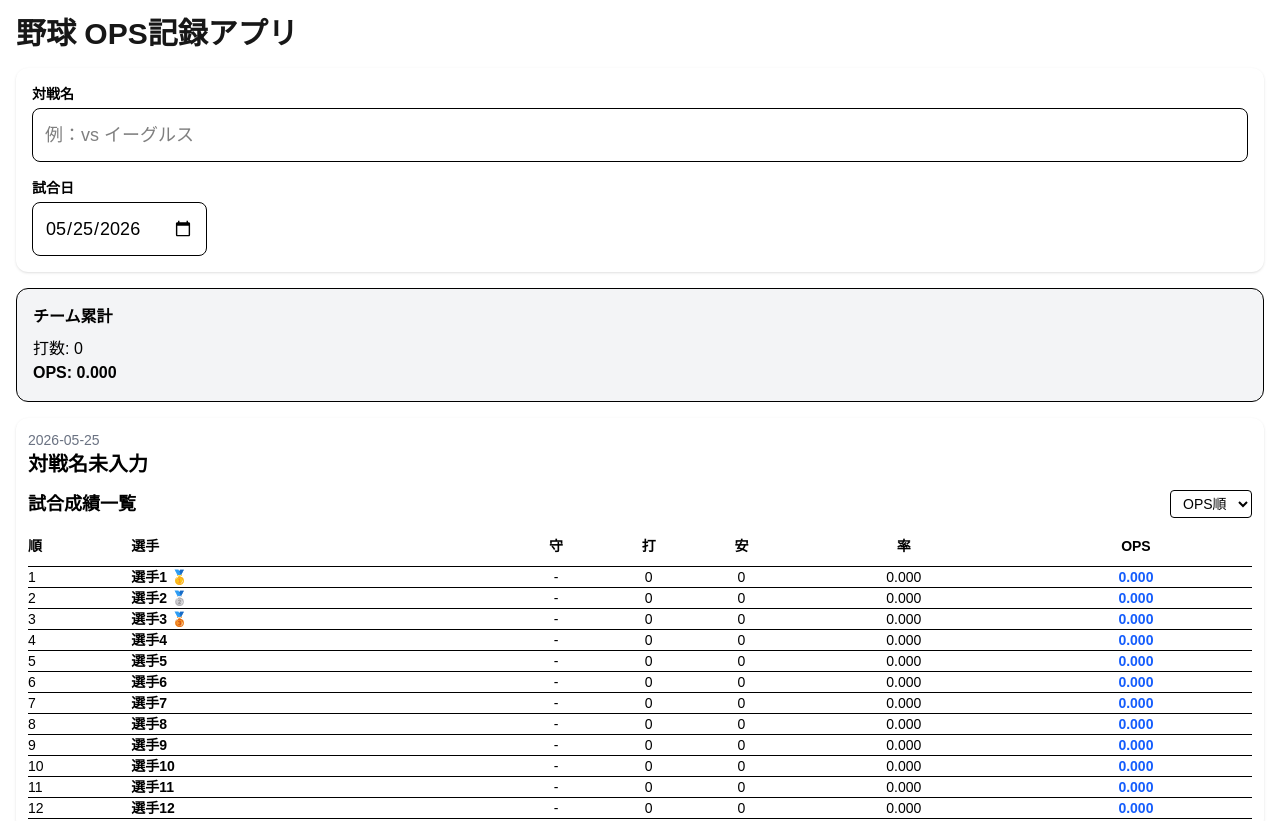
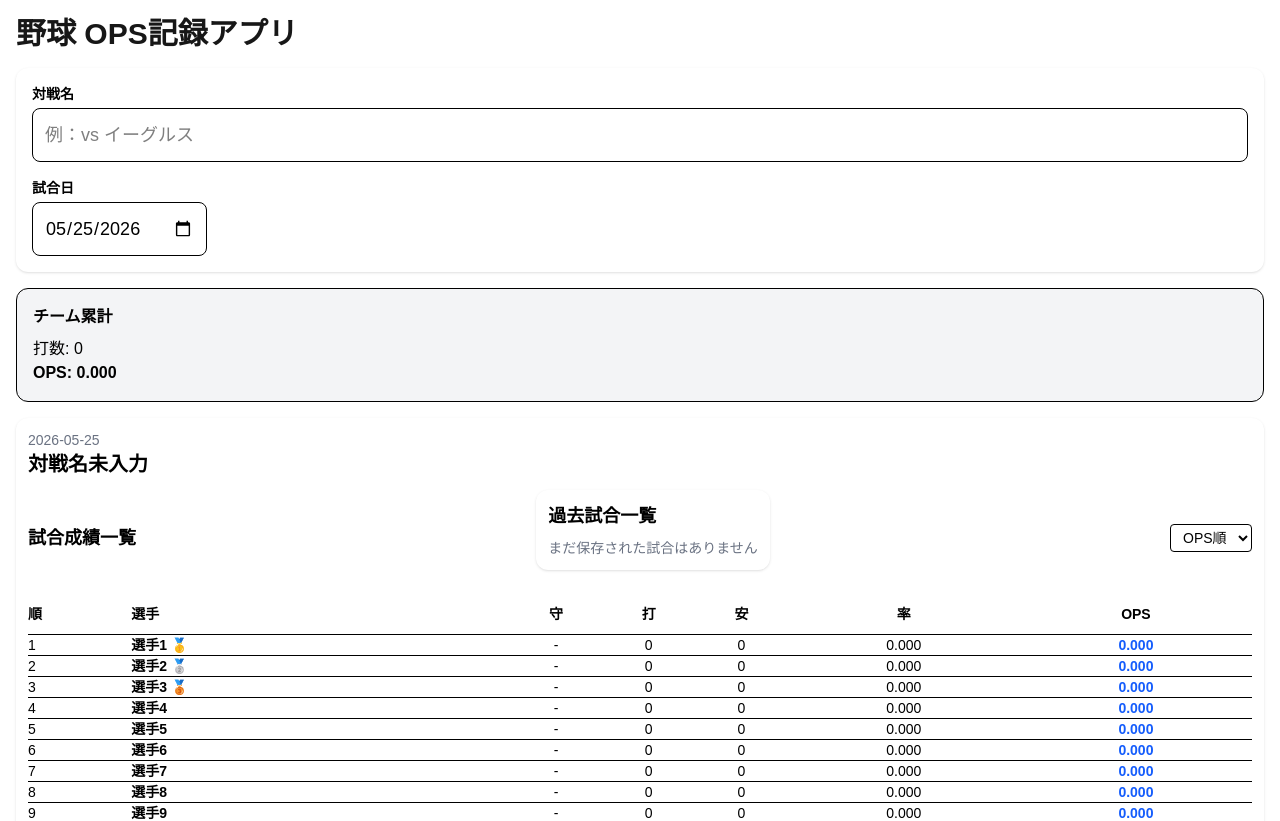
Before and after one commit to forcascreate-eng/baseball-ops-app, a Next.js app: page / in a window 1280 px wide. Shown: the top 821 px of the page. Built offline with nearby package versions, Linux system fonts and the light colour scheme.

Commit message:
show game history

```diff
--- a/app/page.tsx
+++ b/app/page.tsx
@@ -279,6 +279,28 @@ const togglePlayerHistory = (playerIndex: number) => {
       試合成績一覧
     </h2>
 
+  <div className="bg-white text-black rounded-xl p-3 mb-4 shadow">
+    <h2 className="font-bold text-lg mb-2">過去試合一覧</h2>
+
+    {gameHistory.length === 0 ? (
+      <div className="text-sm text-gray-500">
+        まだ保存された試合はありません
+      </div>
+    ) : (
+      <div className="space-y-2">
+        {gameHistory.map((game, index) => (
+          <div key={index} className="border rounded-lg p-2">
+            <div className="font-bold">
+              {game.date}　{game.title || "対戦名未入力"}
+            </div>
+            <div className="text-sm text-gray-600">
+            登録選手: {game.players.length}人
+          </div>
+        </div>
+      ))}
+    </div>
+  )}
+</div>
     <select
       value={sortBy}
       onChange={(e) =>
```
